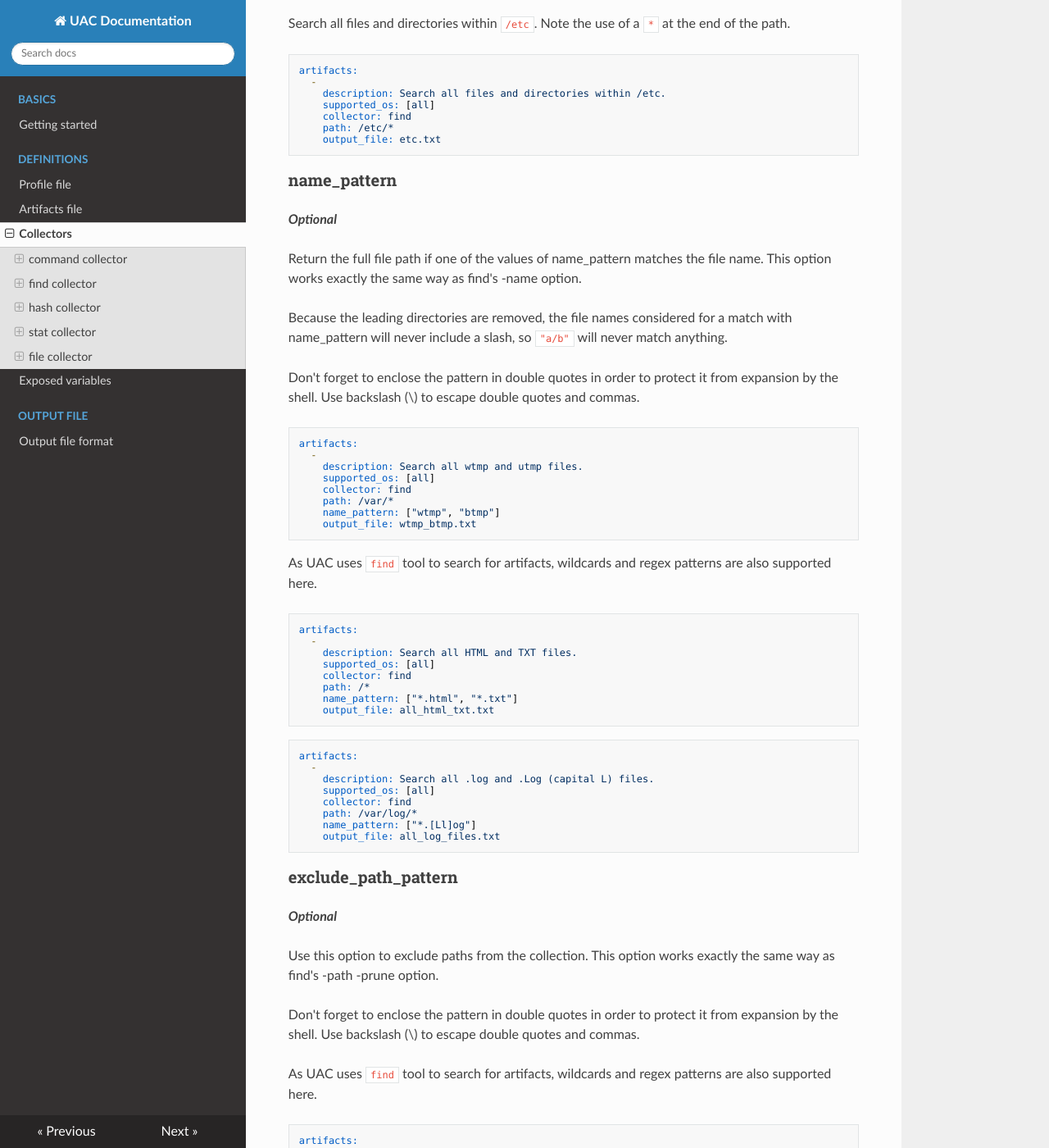
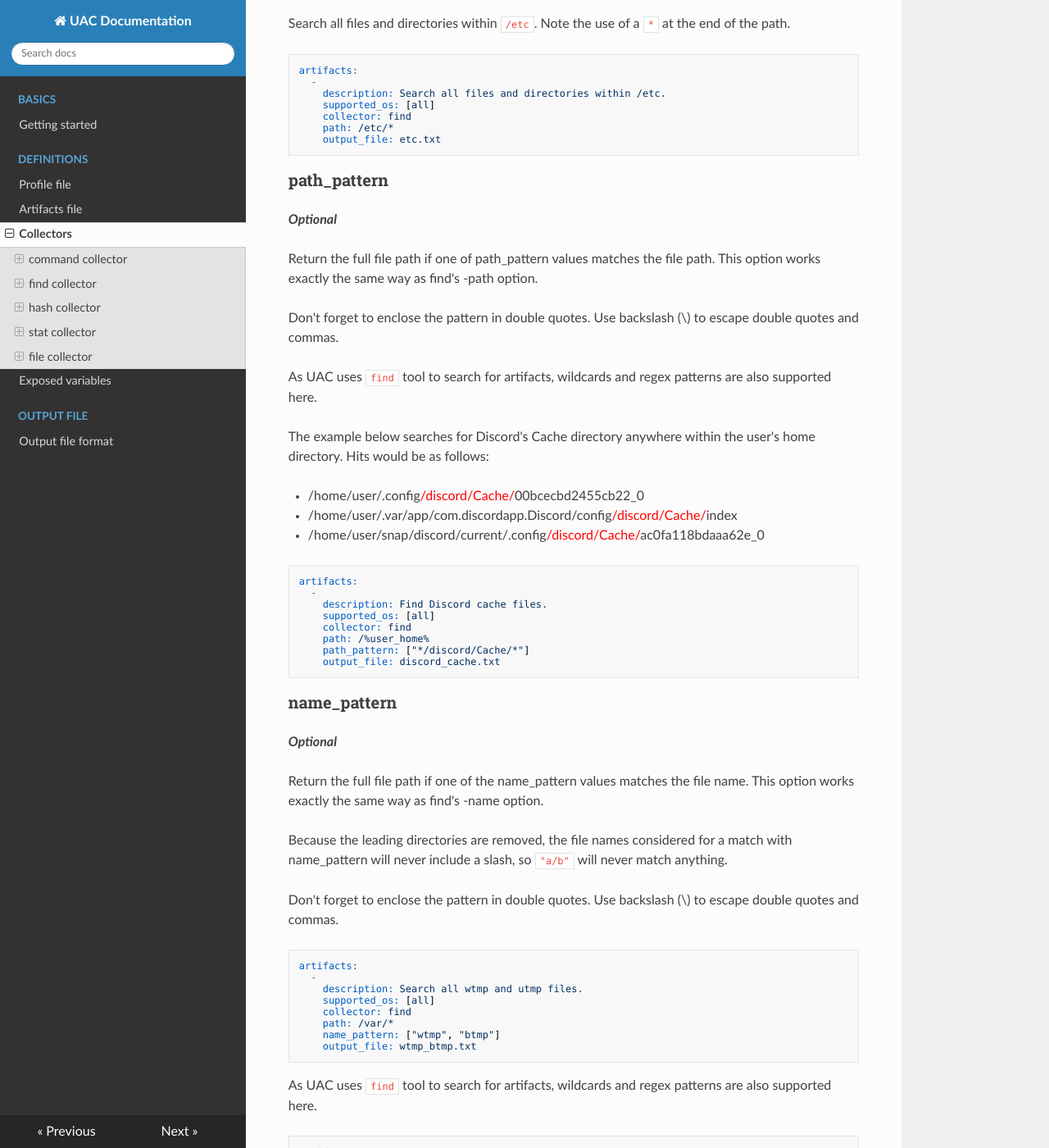
Before and after one commit to tclahr/uac-docs, an MkDocs documentation site: the page built from docs/collectors.md, in a window 1280 px wide and 1400 px high, scrolled down 5033 px. Shown: the whole window at 82% size. Built offline with MkDocs 1.6.1, drawn with Linux system fonts in a browser that asks for light colours; nearby versions of some CDN libraries; some of the changed text lies outside the part shown.

Commit message:
feat: path_pattern added
documentation for path_pattern added.

Signed-off-by: Thiago Canozzo Lahr <tclahr@br.ibm.com>

````diff
--- a/docs/collectors.md
+++ b/docs/collectors.md
@@ -222,14 +222,40 @@ artifacts:
     output_file: etc.txt
 ```
 
+### path_pattern
+<span class="optional">Optional</span>
+
+Return the full file path if one of path_pattern values matches the file path. This option works exactly the same way as find's -path option.
+
+Don't forget to enclose the pattern in double quotes. Use backslash (\\) to escape double quotes and commas.
+
+As UAC uses ```find``` tool to search for artifacts, wildcards and regex patterns are also supported here.
+
+The example below searches for Discord's Cache directory anywhere within the user's home directory. Hits would be as follows:
+
+- /home/user/.config<span style="color: red;">/discord/Cache/</span>00bcecbd2455cb22_0
+- /home/user/.var/app/com.discordapp.Discord/config<span style="color: red;">/discord/Cache/</span>index
+- /home/user/snap/discord/current/.config<span style="color: red;">/discord/Cache/</span>ac0fa118bdaaa62e_0
+
+```yaml
+artifacts:
+  -
+    description: Find Discord cache files.
+    supported_os: [all]
+    collector: find
+    path: /%user_home%
+    path_pattern: ["*/discord/Cache/*"]
+    output_file: discord_cache.txt
+```
+
 ### name_pattern
 <span class="optional">Optional</span>
 
-Return the full file path if one of the values of name_pattern matches the file name. This option works exactly the same way as find's -name option.
+Return the full file path if one of the name_pattern values matches the file name. This option works exactly the same way as find's -name option.
 
 Because the leading directories are removed, the file names considered for a match with name_pattern will never include a slash, so ```"a/b"``` will never match anything.
 
-Don't forget to enclose the pattern in double quotes in order to protect it from expansion by the shell. Use backslash (\\) to escape double quotes and commas.
+Don't forget to enclose the pattern in double quotes. Use backslash (\\) to escape double quotes and commas.
 
 ```yaml
 artifacts:
@@ -271,7 +297,7 @@ artifacts:
 
 Use this option to exclude paths from the collection. This option works exactly the same way as find's -path -prune option.
 
-Don't forget to enclose the pattern in double quotes in order to protect it from expansion by the shell. Use backslash (\\) to escape double quotes and commas.
+Don't forget to enclose the pattern in double quotes. Use backslash (\\) to escape double quotes and commas.
 
 As UAC uses ```find``` tool to search for artifacts, wildcards and regex patterns are also supported here.
 
@@ -282,7 +308,7 @@ artifacts:
     supported_os: [all]
     collector: find
     path: /*
-    exclude_path_prune: ["/dev", "/var"]
+    exclude_path_pattern: ["/dev", "/var"]
     output_file: all_excluding_etc_var.txt
 ```
 
@@ -293,7 +319,7 @@ Use this option to exclude files from the collection. This option works exactly
 
 Because the leading directories are removed, the file names considered for a match with exclude_name_pattern will never include a slash, so ```"a/b"``` will never match anything.
 
-Don't forget to enclose the pattern in double quotes in order to protect it from expansion by the shell. Use backslash (\\) to escape double quotes and commas.
+Don't forget to enclose the pattern in double quotes. Use backslash (\\) to escape double quotes and commas.
 
 As UAC uses ```find``` tool to search for artifacts, wildcards and regex patterns are also supported here.
 
@@ -304,7 +330,7 @@ artifacts:
     supported_os: [all]
     collector: find
     path: /etc/*
-    exclude_name_prune: ["passwd", "shadow*"]
+    exclude_name_pattern: ["passwd", "shadow*"]
     output_file: etc_excluding_passwd_shadow.txt
 ```
 
@@ -603,6 +629,32 @@ artifacts:
     output_file: hash_my_file_list.txt
 ```
 
+### path_pattern
+<span class="optional">Optional</span>
+
+Return the full file path if one of path_pattern values matches the file path. This option works exactly the same way as find's -path option.
+
+Don't forget to enclose the pattern in double quotes. Use backslash (\\) to escape double quotes and commas.
+
+As UAC uses ```find``` tool to search for artifacts, wildcards and regex patterns are also supported here.
+
+The example below searches for Discord's Cache directory anywhere within the user's home directory. Hits would be as follows:
+
+- /home/user/.config<span style="color: red;">/discord/Cache/</span>00bcecbd2455cb22_0
+- /home/user/.var/app/com.discordapp.Discord/config<span style="color: red;">/discord/Cache/</span>index
+- /home/user/snap/discord/current/.config<span style="color: red;">/discord/Cache/</span>ac0fa118bdaaa62e_0
+
+```yaml
+artifacts:
+  -
+    description: Find Discord cache files.
+    supported_os: [all]
+    collector: hash
+    path: /%user_home%
+    path_pattern: ["*/discord/Cache/*"]
+    output_file: discord_cache
+```
+
 ### name_pattern
 <span class="optional">Optional</span>
 
@@ -610,7 +662,7 @@ Return the full file path if one of the values of name_pattern matches the file
 
 Because the leading directories are removed, the file names considered for a match with name_pattern will never include a slash, so ```"a/b"``` will never match anything.
 
-Don't forget to enclose the pattern in double quotes in order to protect it from expansion by the shell. Use backslash (\\) to escape double quotes and commas.
+Don't forget to enclose the pattern in double quotes. Use backslash (\\) to escape double quotes and commas.
 
 ```yaml
 artifacts:
@@ -652,7 +704,7 @@ artifacts:
 
 Use this option to exclude paths from the collection. This option works exactly the same way as find's -path -prune option.
 
-Don't forget to enclose the pattern in double quotes in order to protect it from expansion by the shell. Use backslash (\\) to escape double quotes and commas.
+Don't forget to enclose the pattern in double quotes. Use backslash (\\) to escape double quotes and commas.
 
 As UAC uses ```find``` tool to search for artifacts, wildcards and regex patterns are also supported here.
 
@@ -663,7 +715,7 @@ artifacts:
     supported_os: [all]
     collector: hash
     path: /*
-    exclude_path_prune: ["/dev", "/var"]
+    exclude_path_pattern: ["/dev", "/var"]
     output_file: all_excluding_etc_var.txt
 ```
 
@@ -674,7 +726,7 @@ Use this option to exclude files from the collection. This option works exactly
 
 Because the leading directories are removed, the file names considered for a match with exclude_name_pattern will never include a slash, so ```"a/b"``` will never match anything.
 
-Don't forget to enclose the pattern in double quotes in order to protect it from expansion by the shell. Use backslash (\\) to escape double quotes and commas.
+Don't forget to enclose the pattern in double quotes. Use backslash (\\) to escape double quotes and commas.
 
 As UAC uses ```find``` tool to search for artifacts, wildcards and regex patterns are also supported here.
 
@@ -685,7 +737,7 @@ artifacts:
     supported_os: [all]
     collector: hash
     path: /etc/*
-    exclude_name_prune: ["passwd", "shadow*"]
+    exclude_name_pattern: ["passwd", "shadow*"]
     output_file: hash_etc_excluding_passwd_shadow.txt
 ```
 
@@ -864,6 +916,8 @@ artifacts:
 
 Output file name where the hashes will be stored in. UAC never overwrites output files. Data will be appended to file if the same file name is set for a different artifact rule within the same artifact directory.
 
+The proper file extension (.md5, .sha1 or .sha256) will be added automatically to the output file according to the hash algorithm used to hash the files. In the example below, the output file will be ```same_output_file.txt.md5``` and ```same_output_file.txt.sha256``` if MD5 and SHA256 algorithms were set in ```conf/uac.conf``` file.
+
 ```yaml
 artifacts:
   -
@@ -971,6 +1025,32 @@ artifacts:
     output_file: stat_my_file_list.txt
 ```
 
+### path_pattern
+<span class="optional">Optional</span>
+
+Return the full file path if one of path_pattern values matches the file path. This option works exactly the same way as find's -path option.
+
+Don't forget to enclose the pattern in double quotes. Use backslash (\\) to escape double quotes and commas.
+
+As UAC uses ```find``` tool to search for artifacts, wildcards and regex patterns are also supported here.
+
+The example below searches for Discord's Cache directory anywhere within the user's home directory. Hits would be as follows:
+
+- /home/user/.config<span style="color: red;">/discord/Cache/</span>00bcecbd2455cb22_0
+- /home/user/.var/app/com.discordapp.Discord/config<span style="color: red;">/discord/Cache/</span>index
+- /home/user/snap/discord/current/.config<span style="color: red;">/discord/Cache/</span>ac0fa118bdaaa62e_0
+
+```yaml
+artifacts:
+  -
+    description: Find Discord cache files.
+    supported_os: [all]
+    collector: stat
+    path: /%user_home%
+    path_pattern: ["*/discord/Cache/*"]
+    output_file: discord_cache.txt
+```
+
 ### name_pattern
 <span class="optional">Optional</span>
 
@@ -978,7 +1058,7 @@ Return the full file path if one of the values of name_pattern matches the file
 
 Because the leading directories are removed, the file names considered for a match with name_pattern will never include a slash, so ```"a/b"``` will never match anything.
 
-Don't forget to enclose the pattern in double quotes in order to protect it from expansion by the shell. Use backslash (\\) to escape double quotes and commas.
+Don't forget to enclose the pattern in double quotes. Use backslash (\\) to escape double quotes and commas.
 
 ```yaml
 artifacts:
@@ -1020,7 +1100,7 @@ artifacts:
 
 Use this option to exclude paths from the collection. This option works exactly the same way as find's -path -prune option.
 
-Don't forget to enclose the pattern in double quotes in order to protect it from expansion by the shell. Use backslash (\\) to escape double quotes and commas.
+Don't forget to enclose the pattern in double quotes. Use backslash (\\) to escape double quotes and commas.
 
 As UAC uses ```find``` tool to search for artifacts, wildcards and regex patterns are also supported here.
 
@@ -1031,7 +1111,7 @@ artifacts:
     supported_os: [all]
     collector: stat
     path: /*
-    exclude_path_prune: ["/dev", "/var"]
+    exclude_path_pattern: ["/dev", "/var"]
     output_file: stat_all_excluding_etc_var.txt
 ```
 
@@ -1042,7 +1122,7 @@ Use this option to exclude files from the collection. This option works exactly
 
 Because the leading directories are removed, the file names considered for a match with exclude_name_pattern will never include a slash, so ```"a/b"``` will never match anything.
 
-Don't forget to enclose the pattern in double quotes in order to protect it from expansion by the shell. Use backslash (\\) to escape double quotes and commas.
+Don't forget to enclose the pattern in double quotes. Use backslash (\\) to escape double quotes and commas.
 
 As UAC uses ```find``` tool to search for artifacts, wildcards and regex patterns are also supported here.
 
@@ -1053,7 +1133,7 @@ artifacts:
     supported_os: [all]
     collector: stat
     path: /etc/*
-    exclude_name_prune: ["passwd", "shadow*"]
+    exclude_name_pattern: ["passwd", "shadow*"]
     output_file: stat_etc_excluding_passwd_shadow.txt
 ```
 
@@ -1345,6 +1425,31 @@ artifacts:
     is_file_list: true
 ```
 
+### path_pattern
+<span class="optional">Optional</span>
+
+Return the full file path if one of path_pattern values matches the file path. This option works exactly the same way as find's -path option.
+
+Don't forget to enclose the pattern in double quotes. Use backslash (\\) to escape double quotes and commas.
+
+As UAC uses ```find``` tool to search for artifacts, wildcards and regex patterns are also supported here.
+
+The example below searches for Discord's Cache directory anywhere within the user's home directory. Hits would be as follows:
+
+- /home/user/.config<span style="color: red;">/discord/Cache/</span>00bcecbd2455cb22_0
+- /home/user/.var/app/com.discordapp.Discord/config<span style="color: red;">/discord/Cache/</span>index
+- /home/user/snap/discord/current/.config<span style="color: red;">/discord/Cache/</span>ac0fa118bdaaa62e_0
+
+```yaml
+artifacts:
+  -
+    description: Find Discord cache files.
+    supported_os: [all]
+    collector: file
+    path: /%user_home%
+    path_pattern: ["*/discord/Cache/*"]
+```
+
 ### name_pattern
 <span class="optional">Optional</span>
 
@@ -1352,7 +1457,7 @@ Return the full file path if one of the values of name_pattern matches the file
 
 Because the leading directories are removed, the file names considered for a match with name_pattern will never include a slash, so ```"a/b"``` will never match anything.
 
-Don't forget to enclose the pattern in double quotes in order to protect it from expansion by the shell. Use backslash (\\) to escape double quotes and commas.
+Don't forget to enclose the pattern in double quotes. Use backslash (\\) to escape double quotes and commas.
 
 ```yaml
 artifacts:
@@ -1391,7 +1496,7 @@ artifacts:
 
 Use this option to exclude paths from the collection. This option works exactly the same way as find's -path -prune option.
 
-Don't forget to enclose the pattern in double quotes in order to protect it from expansion by the shell. Use backslash (\\) to escape double quotes and commas.
+Don't forget to enclose the pattern in double quotes. Use backslash (\\) to escape double quotes and commas.
 
 As UAC uses ```find``` tool to search for artifacts, wildcards and regex patterns are also supported here.
 
@@ -1402,7 +1507,7 @@ artifacts:
     supported_os: [all]
     collector: file
     path: /*
-    exclude_path_prune: ["/dev", "/var"]
+    exclude_path_pattern: ["/dev", "/var"]
 ```
 
 ### exclude_name_pattern
@@ -1412,7 +1517,7 @@ Use this option to exclude files from the collection. This option works exactly
 
 Because the leading directories are removed, the file names considered for a match with exclude_name_pattern will never include a slash, so ```"a/b"``` will never match anything.
 
-Don't forget to enclose the pattern in double quotes in order to protect it from expansion by the shell. Use backslash (\\) to escape double quotes and commas.
+Don't forget to enclose the pattern in double quotes. Use backslash (\\) to escape double quotes and commas.
 
 As UAC uses ```find``` tool to search for artifacts, wildcards and regex patterns are also supported here.
 
@@ -1423,7 +1528,7 @@ artifacts:
     supported_os: [all]
     collector: file
     path: /etc/*
-    exclude_name_prune: ["passwd", "shadow*"]
+    exclude_name_pattern: ["passwd", "shadow*"]
 ```
 
 ### exclude_file_system
````
